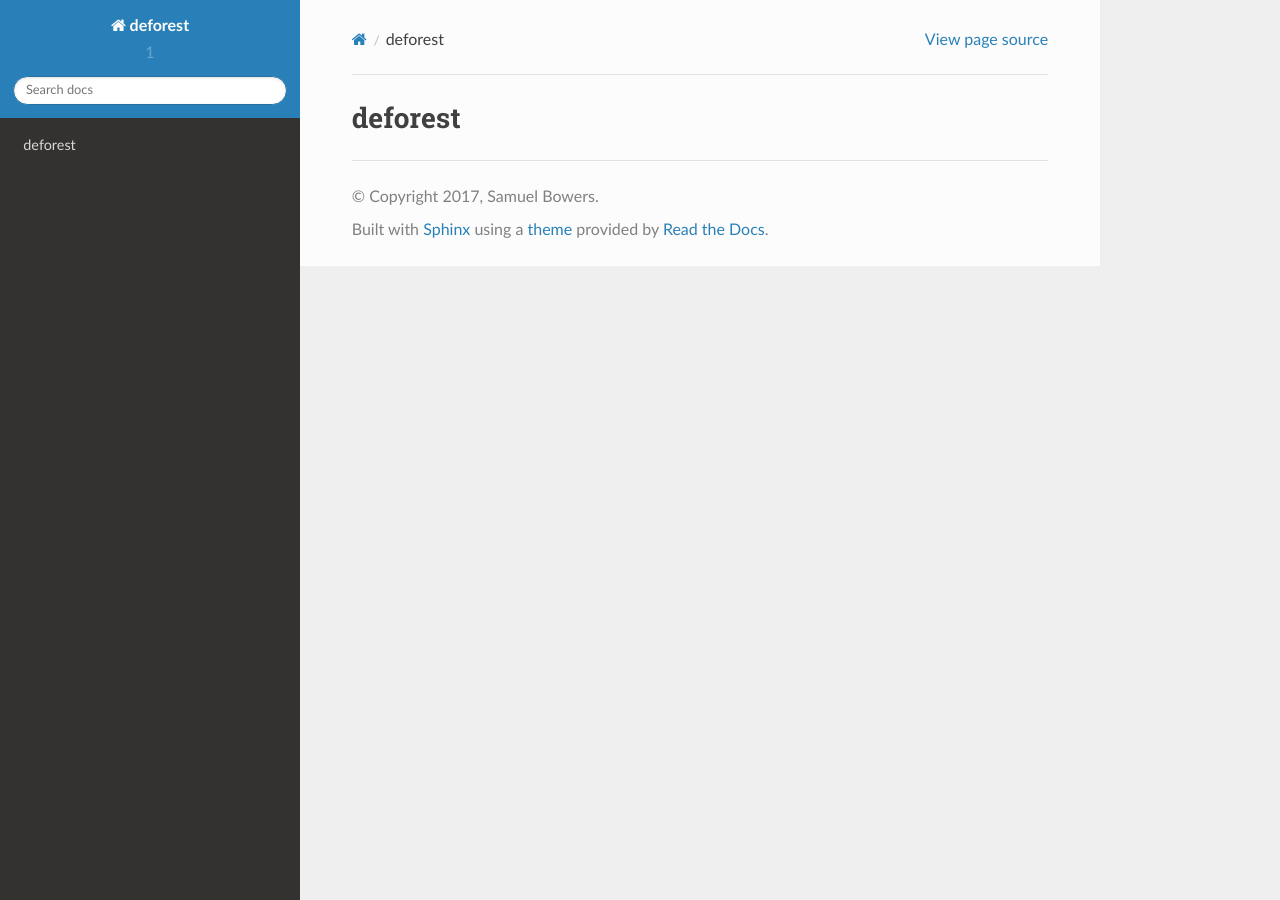
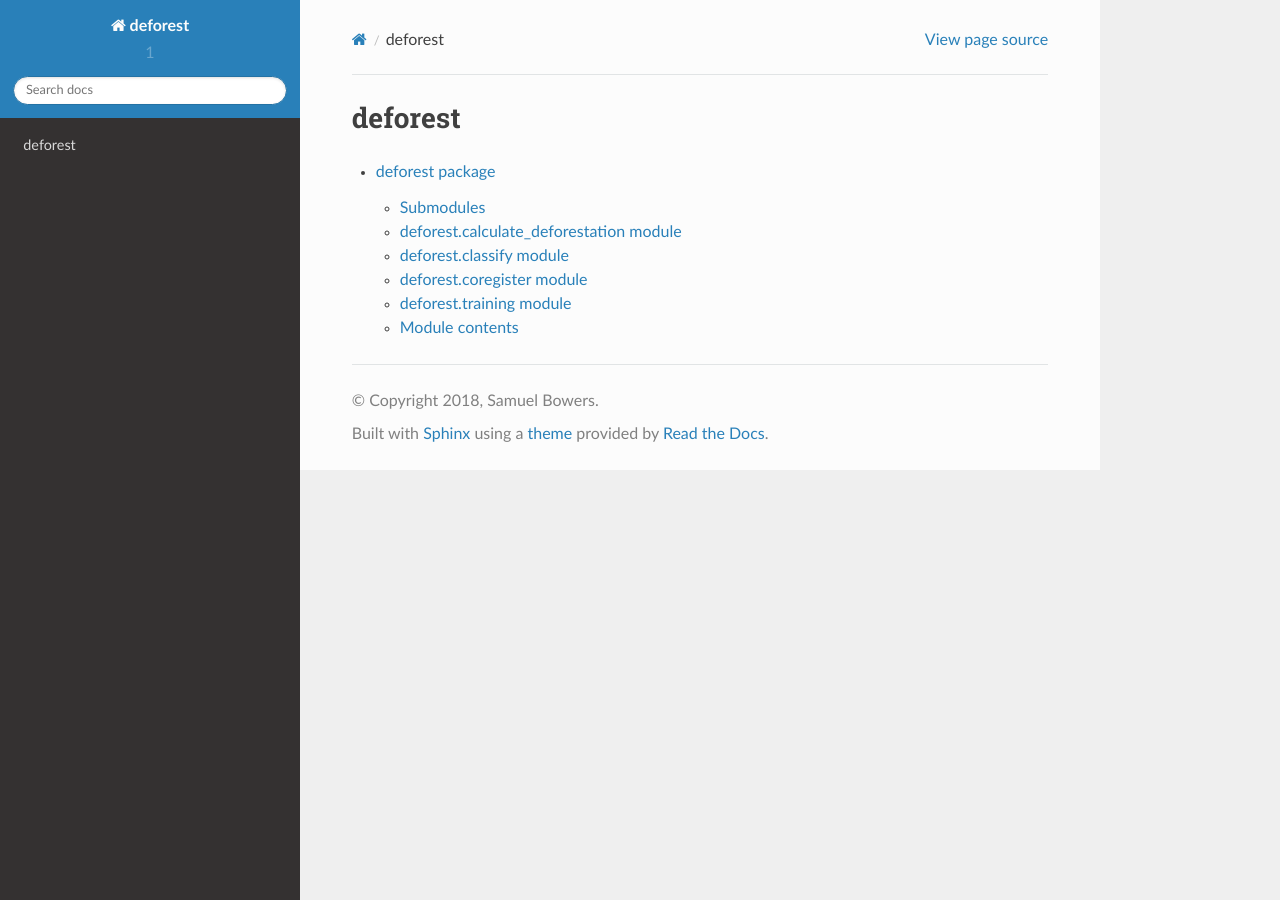
Before and after one commit to smfm-project/deforest, a Sphinx documentation site: the page built from docs/source/modules.rst, in a window 1280 px wide. Built offline with Sphinx 7.4.7 and the Read the Docs theme 2.0.0, drawn with Linux system fonts in a browser that asks for light colours.

Commit message:
Recreating docs

```diff
--- a/docs/source/conf.py
+++ b/docs/source/conf.py
@@ -1,7 +1,7 @@
 # -*- coding: utf-8 -*-
 #
 # deforest documentation build configuration file, created by
-# sphinx-quickstart on Mon Nov 27 17:29:36 2017.
+# sphinx-quickstart on Tue Jan 16 18:16:52 2018.
 #
 # This file is execfile()d with the current directory set to its
 # containing dir.
@@ -35,6 +35,7 @@ sys.path.insert(0, os.path.abspath('../../'))
 extensions = [
     'sphinx.ext.autodoc',
     'sphinx.ext.viewcode',
+    'sphinx.ext.napoleon',
 ]
 
 # Add any paths that contain templates here, relative to this directory.
@@ -55,7 +56,7 @@ master_doc = 'index'
 
 # General information about the project.
 project = u'deforest'
-copyright = u'2017, Samuel Bowers'
+copyright = u'2018, Samuel Bowers'
 author = u'Samuel Bowers'
 
 # The version info for the project you're documenting, acts as replacement for
--- /dev/null
+++ b/docs/source/deforest.rst
@@ -0,0 +1,46 @@
+deforest package
+================
+
+Submodules
+----------
+
+deforest.calculate_deforestation module
+---------------------------------------
+
+.. automodule:: deforest.calculate_deforestation
+    :members:
+    :undoc-members:
+    :show-inheritance:
+
+deforest.classify module
+------------------------
+
+.. automodule:: deforest.classify
+    :members:
+    :undoc-members:
+    :show-inheritance:
+
+deforest.coregister module
+--------------------------
+
+.. automodule:: deforest.coregister
+    :members:
+    :undoc-members:
+    :show-inheritance:
+
+deforest.training module
+------------------------
+
+.. automodule:: deforest.training
+    :members:
+    :undoc-members:
+    :show-inheritance:
+
+
+Module contents
+---------------
+
+.. automodule:: deforest
+    :members:
+    :undoc-members:
+    :show-inheritance:
--- a/docs/source/index.rst
+++ b/docs/source/index.rst
@@ -1,5 +1,5 @@
 .. deforest documentation master file, created by
-   sphinx-quickstart on Mon Nov 27 17:29:36 2017.
+   sphinx-quickstart on Tue Jan 16 18:16:52 2018.
    You can adapt this file completely to your liking, but it should at least
    contain the root `toctree` directive.
 
--- a/docs/source/modules.rst
+++ b/docs/source/modules.rst
@@ -3,3 +3,5 @@ deforest
 
 .. toctree::
    :maxdepth: 4
+
+   deforest
```
